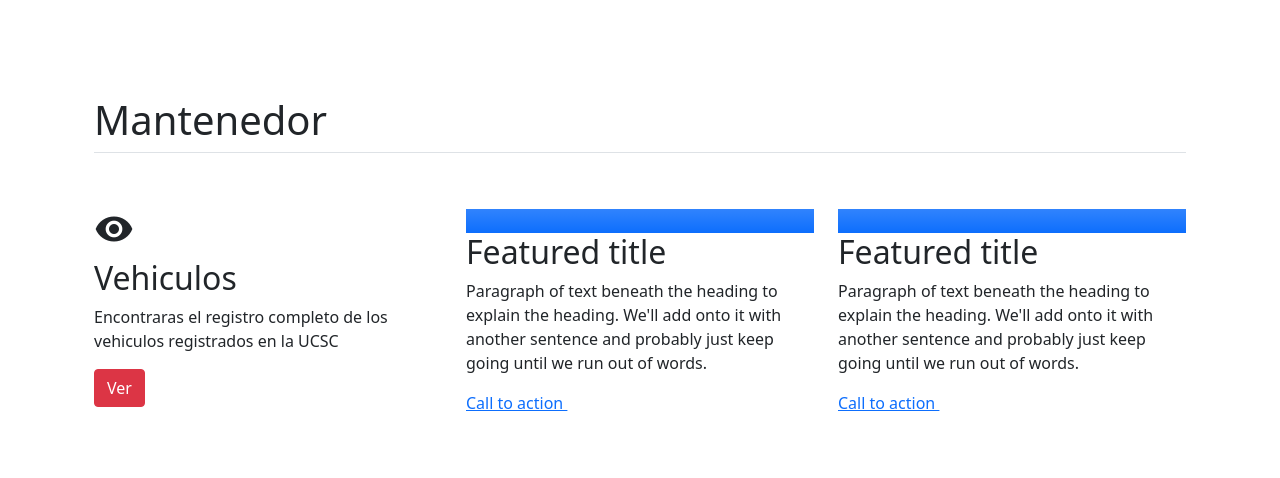
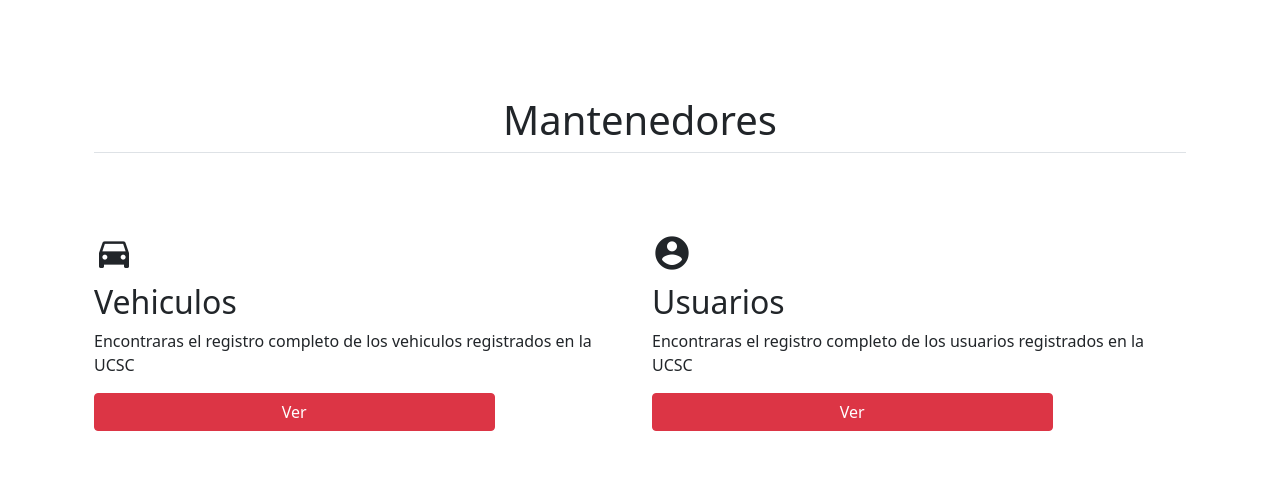
Before and after one commit to dieguitoromero/Proyecto-TIS, a PHP site: page / in a window 1280 px wide. Shown: the part 66-544 px from the top of the page. Run offline with PHP 8.4, Linux system fonts and the light colour scheme.

Commit message:
subida 2

```diff
--- a/mantenedor/conexion.php
+++ b/mantenedor/conexion.php
@@ -1,6 +1,4 @@
 <?php
- ## conectados a la base de datos
- session_start();
- $conexion = mysqli_connect("localhost","root","","registro vehiculos ucsc")
-
-?>
+## conectados a la base de datos
+session_start();
+$conexion = mysqli_connect("localhost", "root", "", "registro vehiculos ucsc");
--- a/mantenedor/index.php
+++ b/mantenedor/index.php
@@ -1,24 +1,25 @@
+<?php
+require "conexion.php";
+?>
 <!DOCTYPE html>
 <html lang="es">
+
 <head>
   <meta charset="UTF-8">
 
   <!-- Bootstrap CSS -->
   <link href="https://cdn.jsdelivr.net/npm/bootstrap@5.1.3/dist/css/bootstrap.min.css" rel="stylesheet" integrity="sha384-1BmE4kWBq78iYhFldvKuhfTAU6auU8tT94WrHftjDbrCEXSU1oBoqyl2QvZ6jIW3" crossorigin="anonymous">
-    <link href="https://fonts.googleapis.com/icon?family=Material+Icons"
-      rel="stylesheet">
+  <link href="https://fonts.googleapis.com/icon?family=Material+Icons" rel="stylesheet">
   <!--icon font-->
-      <link href="https://fonts.googleapis.com/icon?family=Material+Icons"
-      rel="stylesheet">
+  <link href="https://fonts.googleapis.com/icon?family=Material+Icons" rel="stylesheet">
 
   <title>Inicio</title>
 </head>
+
 <body>
 
   <!-- Option 1: Bootstrap Bundle with Popper -->
   <script src="https://cdn.jsdelivr.net/npm/bootstrap@5.1.3/dist/js/bootstrap.bundle.min.js" integrity="sha384-ka7Sk0Gln4gmtz2MlQnikT1wXgYsOg+OMhuP+IlRH9sENBO0LRn5q+8nbTov4+1p" crossorigin="anonymous"></script>
-
-
   <nav class="navbar navbar-expand-lg navbar-light bg-light">
     <div class="container-fluid">
       <a class="navbar-brand" href="index.html"><img style="width: 110px; height:40px;" src="imagenes/logo_horizontal_color_sinfondo.png" alt=""></a>
@@ -29,7 +30,7 @@
       <div class="collapse navbar-collapse justify-content-md-end me-5" id="navbarNav">
         <ul class="navbar-nav ">
           <li class="nav-item">
-              <a class="nav-link active" aria-current="page" href="index.html">Inicio</a>
+            <a class="nav-link active" aria-current="page" href="index.php">Inicio</a>
           </li>
           <li class="nav-item">
             <a class="nav-link active" href="registros_vehiculos.php">Registros vehiculos</a>
@@ -42,53 +43,42 @@
       </div>
     </div>
   </nav>
+  <section class="container px-4 py-5 my-5 " id="featured-3">
+    <h1 class="pb-2 border-bottom text-center">Mantenedores</h1><br>
 
-
-<section class="container px-4 py-5 my-5" id="featured-3">
-  <h1 class="pb-2 border-bottom">Mantenedor</h1>
-
-  <div class="row g-4 py-5 row-cols-1 row-cols-lg-3">
+    <div class="row g-4 py-5 row-cols-1 row-cols-lg-2">
 
       <div class="feature col border-dark">
-      <div class="d-block   bg-gradient col-2 rounded-3" style="height: 50px;" >
+        <div class="d-block   bg-gradient col-2 rounded-3" style="height: 50px;">
           <span class="material-icons fs-1 ">
-
-            visibility
+            directions_car
           </span>
         </div>
         <h2>Vehiculos</h2>
         <p>Encontraras el registro completo de los vehiculos registrados en la UCSC</p>
-
         <div class="d-grid gap-2 d-md-block">
-        <button class="btn btn-danger" onclick="location.href = 'registros_vehiculos.php'" type="button">Ver</button>
+          <button class="btn btn-danger col-9" onclick="location.href = 'registros_vehiculos.php'" type="button">Ver</button>
         </div>
       </div>
-    <div class="feature col">
-      <div class="feature-icon bg-primary bg-gradient">
-        <svg class="bi" width="1em" height="1em"><use xlink:href="#people-circle"></use></svg>
+
+      <div class="feature col border-dark">
+        <div class="d-block   bg-gradient col-2 rounded-3" style="height: 50px;">
+          <span class="material-icons fs-1 ">
+            account_circle
+          </span>
         </div>
-      <h2>Featured title</h2>
-      <p>Paragraph of text beneath the heading to explain the heading. We'll add onto it with another sentence and probably just keep going until we run out of words.</p>
-      <a href="#" class="icon-link">
-        Call to action
-        <svg class="bi" width="1em" height="1em"><use xlink:href="#chevron-right"></use></svg>
-      </a>
+        <h2>Usuarios</h2>
+        <p>Encontraras el registro completo de los usuarios registrados en la UCSC</p>
+        <div class="d-grid gap-2 d-md-block">
+          <button class="btn btn-danger col-9" onclick="location.href = 'registros_usuarios.php'" type="button">Ver</button>
+        </div>
       </div>
 
-    <div class="feature col">
-      <div class="feature-icon bg-primary bg-gradient">
-        <svg class="bi" width="1em" height="1em"><use xlink:href="#toggles2"></use></svg>
-      </div>
-      <h2>Featured title</h2>
-      <p>Paragraph of text beneath the heading to explain the heading. We'll add onto it with another sentence and probably just keep going until we run out of words.</p>
-      <a href="#" class="icon-link">
-        Call to action
-        <svg class="bi" width="1em" height="1em"><use xlink:href="#chevron-right"></use></svg>
-      </a>
-    </div>
+
 
     </div>
   </section>
 
 </body>
+
 </html>
```
Also changed, not shown: mantenedor/Registros_usuarios.php (+27 -21 lines), mantenedor/add_usuario.php (+3 -5 lines), mantenedor/add_vehiculo.php (+4 -6 lines), mantenedor/edit_vehiculo.php (+10 -13 lines), mantenedor/editar_usuario.php (+12 -19 lines), mantenedor/eliminar_usuario.php (+4 -9 lines), mantenedor/eliminar_vehiculo.php (+5 -10 lines), mantenedor/registrar_usuario.php (+5 -4 lines), mantenedor/registrar_vehiculo.php (+12 -11 lines), mantenedor/registros_vehiculos.php (+28 -17 lines). Lines whose indentation alone changed are shown as unchanged.
